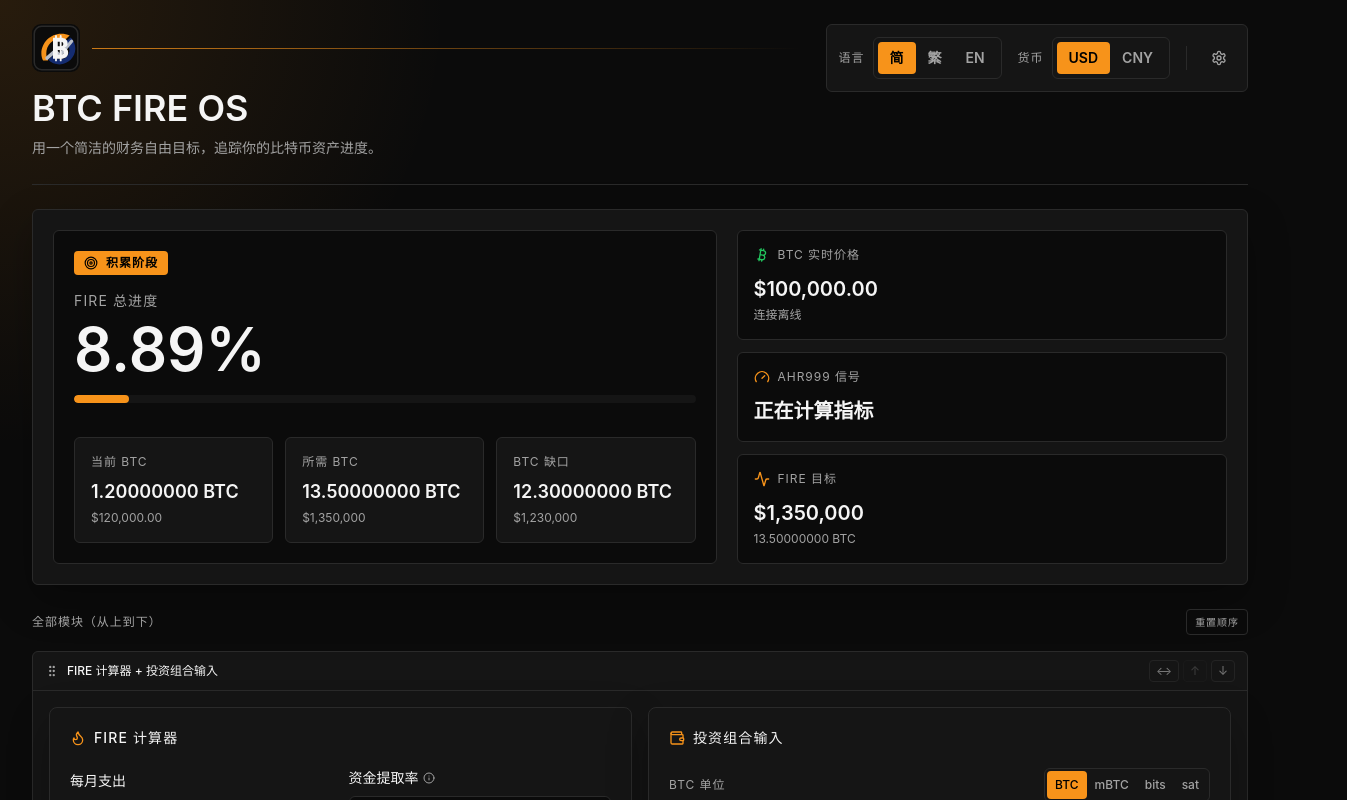
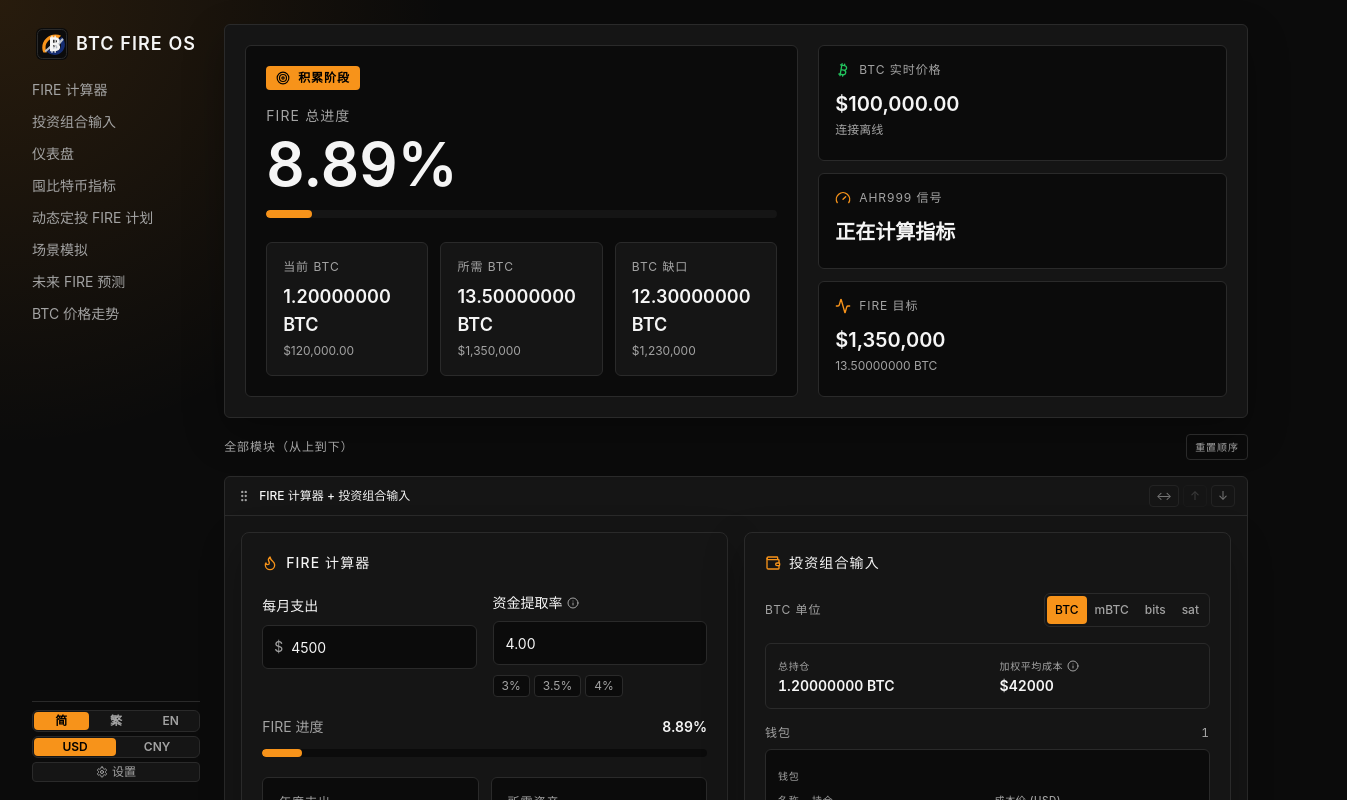
Before and after one commit to SayangChun/BTC_FIRE_OS, a Next.js app: page / in a window 1280 px wide. Shown: the top 800 px of the page, 1347 px wide, since content can reach past the window. Built offline with nearby package versions, Linux system fonts and the light colour scheme; no server answers.

Commit message:
feat: update data settings, page, and translations

```diff
--- a/app/page.tsx
+++ b/app/page.tsx
@@ -94,6 +94,15 @@ function isModuleRow(v: unknown): v is ModuleRow {
     );
   }
   return false;
+}
+
+function getFlatModules(rows: ModuleRow[]): ModuleId[] {
+  const out: ModuleId[] = [];
+  for (const r of rows) {
+    if (r.kind === "single") out.push(r.id);
+    else { out.push(r.left, r.right); }
+  }
+  return out;
 }
 
 export default function Home() {
@@ -374,44 +383,88 @@ export default function Home() {
     withdrawalRate,
   ]);
 
+  const flatModules = useMemo(() => getFlatModules(moduleRows), [moduleRows]);
+
+  const scrollToModule = useCallback((id: ModuleId) => {
+    const el = document.getElementById(`module-${id}`);
+    if (el) {
+      const rect = el.getBoundingClientRect();
+      const absoluteTop = window.pageYOffset + rect.top - 80;
+      window.scrollTo({ top: absoluteTop, behavior: "smooth" });
+    }
+  }, []);
+
+  const scrollToTop = useCallback(() => {
+    window.scrollTo({ top: 0, behavior: "smooth" });
+  }, []);
+
   return (
     <>
-    <main className="min-h-screen px-4 py-6 sm:px-6 lg:px-8">
-      <div className="mx-auto flex w-full max-w-7xl flex-col gap-6">
-        <header className="grid gap-5 border-b border-border pb-6 lg:grid-cols-[1fr_auto] lg:items-start">
-          <div className="max-w-3xl">
-            <div className="mb-4 flex items-center gap-3">
-              <LogoMark className="h-12 w-12 shrink-0" />
-              <div className="h-px min-w-12 flex-1 bg-gradient-to-r from-bitcoin/80 to-transparent" />
-            </div>
-            <h1 className="text-3xl font-semibold tracking-normal text-foreground sm:text-4xl">
-              {t.app.title}
-            </h1>
-            <p className="mt-2 max-w-2xl text-sm leading-6 text-muted">
-              {t.app.description}
-            </p>
+    <main className="min-h-screen px-4 pt-0 pb-6 sm:px-6 lg:px-8">
+      <div className="mx-auto flex w-full max-w-[104rem] gap-6">
+        {/* Left sticky navigation — width fits the longest label exactly (additive, no main-content shrink) */}
+        <aside className="hidden w-fit shrink-0 lg:block">
+          <div className="sticky top-6 flex h-[calc(100vh-2.5rem)] flex-col">
+            <button
+              type="button"
+              onClick={scrollToTop}
+              className="flex items-center gap-2 rounded px-1 py-1 text-left transition hover:opacity-80"
+              aria-label="返回顶部"
+            >
+              <LogoMark className="h-8 w-8 shrink-0" />
+              <span className="text-lg font-semibold tracking-[0.06em] text-foreground">BTC FIRE OS</span>
+            </button>
+
+            {/* Scrollable module list */}
+            <div className="mt-3 flex-1 overflow-auto">
+              <nav className="space-y-1 text-sm">
+                {flatModules.map((id) => (
+                  <button
+                    key={id}
+                    type="button"
+                    onClick={() => scrollToModule(id)}
+                    className="block w-full whitespace-nowrap rounded py-1 text-left text-muted transition hover:bg-surface hover:text-foreground"
+                  >
+                    {(() => {
+                      switch (id) {
+                        case "portfolio": return t.portfolio.title;
+                        case "dashboard": return t.dashboard.title;
+                        case "fire": return t.fire.title;
+                        case "dca": return t.dcaPlanner.title;
+                        case "ahr999": return t.ahr999.title;
+                        case "chart": return t.chart.title;
+                        case "scenario": return t.scenarios.title;
+                        case "future": return t.future.title;
+                        default: return id;
+                      }
+                    })()}
+                  </button>
+                ))}
+              </nav>
             </div>
 
-          <div className="flex flex-col gap-3 rounded-md border border-border bg-surface p-3">
-            <div className="flex flex-wrap items-center justify-end gap-3">
-              <div className="flex flex-wrap items-center gap-4">
+            {/* Bottom controls — width matches sidebar (longest title above), height only slightly taller than text */}
+            <div className="mt-auto space-y-1 border-t border-border pt-2 pb-0.5">
               <LanguageSelector
                 activeLanguage={language}
                 label={t.app.language}
                 onLanguageChange={setLanguage}
+                compact
               />
               <CurrencySelector
                 activeCurrency={currency}
                 label={t.app.currency}
                 onCurrencyChange={setCurrency}
+                compact
               />
-                <div className="h-6 w-px bg-border" />
-                <DataSettings t={t.settings} language={language} />
+              <DataSettings t={t.settings} language={language} label={t.app.settings} />
             </div>
           </div>
-          </div>
-        </header>
+        </aside>
 
+        {/* Main content area — keeps the EXACT same max-width as before (max-w-7xl), nav is extra */}
+        <div className="flex-1 flex justify-center">
+          <div className="w-full max-w-7xl space-y-4 pt-6">
             <FireCommandSummary
               ahr999Label={
                 ahr999.status === "ready"
@@ -447,6 +500,7 @@ export default function Home() {
               headerLabel={t.modules?.header ?? "全部模块（从上到下）"}
               resetLabel={t.modules?.reset ?? "重置顺序"}
               renderModule={(id) => {
+            const content = (() => {
               switch (id) {
                 case "portfolio":
                   return (
@@ -516,6 +570,12 @@ export default function Home() {
                 default:
                   return null;
               }
+            })();
+            return (
+              <div id={`module-${id}`}>
+                {content}
+              </div>
+            );
           }}
           getModuleLabel={(id) => {
             switch (id) {
@@ -541,6 +601,8 @@ export default function Home() {
            }}
          />
           </div>
+        </div>
+      </div>
     </main>
     <footer className="border-t border-border py-6 text-center text-sm text-muted">
         <span className="italic">{t.quote}</span>
@@ -563,6 +625,7 @@ type LanguageSelectorProps = {
   activeLanguage: Language;
   label: string;
   onLanguageChange: (language: Language) => void;
+  compact?: boolean;
 };
 
 type FireCommandSummaryProps = {
@@ -711,19 +774,22 @@ function LanguageSelector({
   activeLanguage,
   label,
   onLanguageChange,
+  compact,
 }: LanguageSelectorProps) {
   return (
-    <div className="flex items-center gap-2">
+    <div className={cn("flex w-full items-center", compact && "gap-0")}>
+      {!compact && (
         <span className="text-xs uppercase tracking-[0.08em] text-muted">
           {label}
         </span>
-      <div className="flex rounded-md border border-border bg-surface p-1">
+      )}
+      <div className="flex w-full rounded-md border border-border bg-surface p-px">
         {languageOptions.map((option) => (
           <button
             key={option}
             type="button"
             className={cn(
-              "h-8 rounded px-3 text-sm font-semibold text-muted transition-colors hover:text-foreground",
+              "flex-1 rounded px-1.5 py-px text-xs font-semibold text-muted transition-colors hover:text-foreground",
               activeLanguage === option && "bg-bitcoin text-black hover:text-black",
             )}
             aria-pressed={activeLanguage === option}
@@ -741,27 +807,31 @@ type CurrencySelectorProps = {
   activeCurrency: Currency;
   label: string;
   onCurrencyChange: (currency: Currency) => void;
+  compact?: boolean;
 };
 
 function CurrencySelector({
   activeCurrency,
   label,
   onCurrencyChange,
-}: CurrencySelectorProps) {
+  compact,
+}: CurrencySelectorProps & { compact?: boolean }) {
   const currencies: Currency[] = ["USD", "CNY"];
 
   return (
-    <div className="flex items-center gap-2">
+    <div className={cn("flex w-full items-center", compact && "gap-0")}>
+      {!compact && (
         <span className="text-xs uppercase tracking-[0.08em] text-muted">
           {label}
         </span>
-      <div className="flex rounded-md border border-border bg-surface p-1">
+      )}
+      <div className="flex w-full rounded-md border border-border bg-surface p-px">
         {currencies.map((option) => (
           <button
             key={option}
             type="button"
             className={cn(
-              "h-8 rounded px-3 text-sm font-semibold text-muted transition-colors hover:text-foreground",
+              "flex-1 rounded px-1.5 py-px text-xs font-semibold text-muted transition-colors hover:text-foreground",
               activeCurrency === option && "bg-bitcoin text-black hover:text-black",
             )}
             aria-pressed={activeCurrency === option}
--- a/components/data-settings.tsx
+++ b/components/data-settings.tsx
@@ -18,11 +18,18 @@ type SettingsTranslation = {
 type DataSettingsProps = {
   t: SettingsTranslation;
   language: Language;
+  label?: string;
 };
 
-export function DataSettings({ t, language }: DataSettingsProps) {
+export function DataSettings({ t, language, label }: DataSettingsProps) {
   const [isOpen, setIsOpen] = useState(false);
   const containerRef = useRef<HTMLDivElement>(null);
+
+  // Always resolve a translated label so switching language updates the button text immediately
+  const resolvedLabel = label ?? (
+    language === "en" ? "Settings" :
+    language === "zhTW" ? "設置" : "设置"
+  );
 
   useEffect(() => {
     if (!isOpen) return;
@@ -200,17 +207,18 @@ export function DataSettings({ t, language }: DataSettingsProps) {
   }, [t]);
 
   return (
-    <div ref={containerRef} className="relative">
+    <div ref={containerRef} className="relative w-full">
       <button
         type="button"
-        className="flex h-8 w-8 items-center justify-center rounded text-muted transition-colors hover:bg-surface hover:text-foreground"
+        className="flex w-full items-center justify-center gap-1 rounded border border-border bg-surface py-px text-xs text-muted transition-colors hover:bg-surface hover:text-foreground"
         onClick={() => setIsOpen(!isOpen)}
-        aria-label="Settings"
+        aria-label={resolvedLabel}
       >
-        <Settings className="h-4 w-4" />
+        <Settings className="h-3 w-3" />
+        <span>{resolvedLabel}</span>
       </button>
       {isOpen && (
-        <div className="absolute right-0 top-full z-50 mt-1 min-w-44 overflow-hidden rounded-md border border-border bg-surface shadow-soft">
+        <div className="absolute right-0 bottom-full z-50 mb-1 min-w-44 overflow-hidden rounded-md border border-border bg-surface shadow-soft">
           <button
             type="button"
             className="flex w-full items-center gap-2 px-4 py-2.5 text-sm text-foreground transition-colors hover:bg-background"
--- a/lib/i18n.ts
+++ b/lib/i18n.ts
@@ -15,6 +15,13 @@ export const translations = {
       offline: "连接离线",
       lastUpdated: "更新时间",
       currency: "货币",
+      settings: "设置",
+    },
+    // also expose at root for convenience if needed elsewhere
+    settingsLabel: {
+      zhCN: "设置",
+      zhTW: "設置",
+      en: "Settings",
     },
     summary: {
       primaryLabel: "FIRE 总进度",
@@ -201,6 +208,7 @@ export const translations = {
       offline: "連線離線",
       lastUpdated: "更新時間",
       currency: "貨幣",
+      settings: "設置",
     },
     summary: {
       primaryLabel: "FIRE 總進度",
@@ -388,6 +396,7 @@ export const translations = {
       offline: "Offline",
       lastUpdated: "Updated",
       currency: "Currency",
+      settings: "Settings",
     },
     summary: {
       primaryLabel: "FIRE progress",
```
Lines whose indentation alone changed are shown as unchanged.
